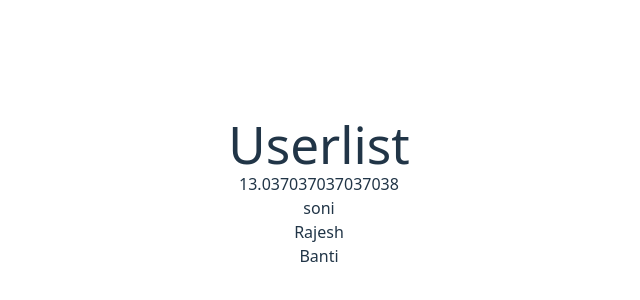
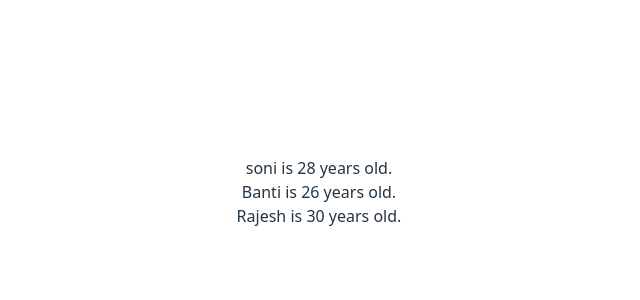
Before and after one commit to kanhopatrajagdambe-2024/React-19, a React (Vite) app: page / in a window 1280 px wide. Shown: the part 208-508 px from the top of the page, without its empty margins (321-961 px from the left). Built offline with nearby package versions, Linux system fonts and the light colour scheme.

Commit message:
added Uplift state & DerivedState in React.js Example

```diff
--- a/src/App.jsx
+++ b/src/App.jsx
@@ -3,15 +3,15 @@ import './App.css'
 import Ecom from './components/PropsExample/Ecom'
 import StateExample , {Sibling, StateExample2} from './components/Hooks/StateExample'
 import DerivedState from './components/Hooks/DerivedState'
+import StateUpLifting from './components/Hooks/StateUpLifting'
+import DerivedStateExample from './components/Hooks/DerivedStateExample'
 
 function App() {
   const [count, setCount] = useState(0)
 
   return (
     <>
-    <DerivedState />
-      {/* <StateExample2 />
-      <Sibling /> */}
+   <DerivedStateExample />
     </>
   )
 }
--- /dev/null
+++ b/src/components/Hooks/DerivedStateExample.jsx
@@ -0,0 +1,38 @@
+import React, { useState } from 'react'
+
+export default function DerivedStateExample() {
+    const[users, setUsers] = useState([
+        {
+            name:'soni',age:28,
+
+        },
+        {
+            name:'Banti',age:26,
+        },
+        {
+            name:'Rajesh',age:30,
+
+        }
+    ])
+
+    const derivedState = users.length;
+
+    console.log("derivedState", derivedState)
+    const avgAge = users.reduce((accumulator, currentElemet)=>{
+        return (accumulator+currentElemet.age)/derivedState
+    }, 0)
+    console.log("avgAge", avgAge)
+  return (
+    <>
+    <ul>
+        {
+            users.map(user=>{
+                return(
+                    <li>{user.name} is {user.age} years old.</li>
+                )
+            })
+        }
+    </ul>
+    </>
+  )
+}
--- /dev/null
+++ b/src/components/Hooks/StateUpLifting.jsx
@@ -0,0 +1,39 @@
+import React, { useState } from "react";
+
+export default function StateUpLifting() {
+const [name, setName] = useState("");
+  return (
+    <div>
+      <FirstChild name={name} setName={setName} />
+      <SecondChild name={name} setName={setName} />
+    </div>
+  );
+}
+
+export function FirstChild({name, setName}) {
+
+  const handleInputName = (e) => {
+    setName(e.target.value);
+  };
+
+  return (
+    <>
+      <h4>My Name is :) {name}</h4>
+      <div class="w-full max-w-sm min-w-[200px]">
+        <input
+          class="w-full bg-transparent placeholder:text-slate-400 text-slate-700 text-sm border border-slate-200 rounded-md px-3 py-2 transition duration-300 ease focus:outline-none focus:border-slate-400 hover:border-slate-300 shadow-sm focus:shadow"
+          placeholder="Type here..."
+          onChange={handleInputName}
+        />
+      </div>
+    </>
+  );
+}
+
+export function SecondChild({name, setName}) {
+  return (
+    <>
+    Hello ! {name}
+  </>
+  )
+}
```
